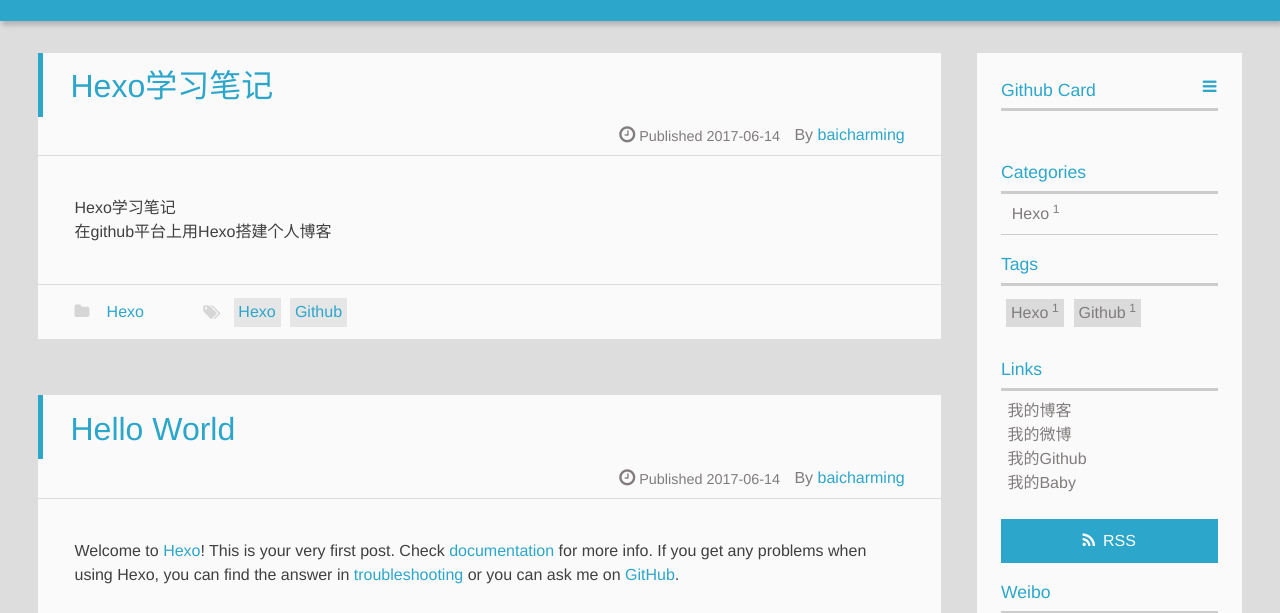
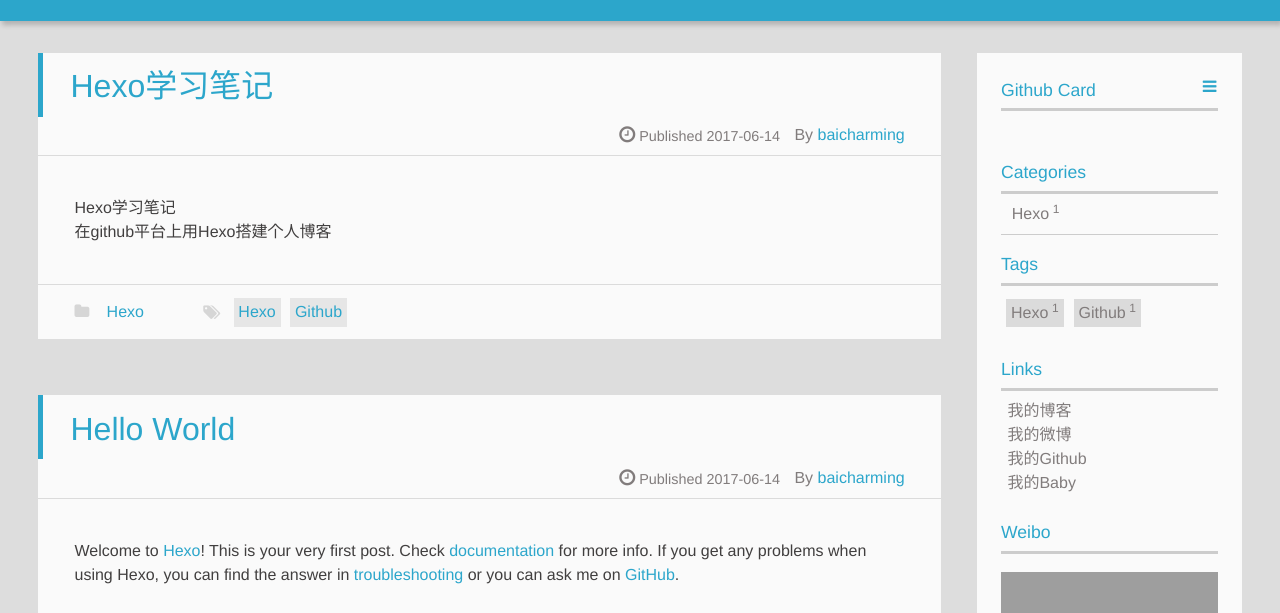
Before and after one commit to baicharming/baicharming.github.io, a plain HTML site: page index.html in a window 1280 px wide. Shown: the part 187-800 px from the top of the page. Drawn offline with Linux system fonts and the light colour scheme; grey boxes are pictures that could not be loaded; a script that the page names is missing.

Commit message:
Site updated: 2017-06-18 16:02:40

```diff
--- a/index.html
+++ b/index.html
@@ -21,8 +21,6 @@
 <meta name="twitter:title" content="小白博客">
 <meta name="twitter:description" content="作者baicharming的技术博客">
 
-
-    <link rel="alternative" href="/atom.xml" title="小白博客" type="application/atom+xml">
 
 
     <link rel="icon" href="/img/bzjfavicon.ico">
@@ -274,10 +272,6 @@
 
 
 
-  <div class="rsspart">
-	<a href="/atom.xml" target="_blank" title="rss">RSS</a>
-</div>
-
   <div class="weiboshow">
   <p class="asidetitle">Weibo</p>
     <iframe width="100%" height="119" class="share_self"  frameborder="0" scrolling="no" src="http://widget.weibo.com/weiboshow/index.php?language=&width=0&height=119&fansRow=2&ptype=1&speed=0&skin=9&isTitle=1&noborder=1&isWeibo=0&isFans=0&uid=null&verifier=b3593ceb&dpc=1"></iframe>
```
Also changed, not shown: 2017/06/14/Hexo学习笔记/index.html (+0 -6 lines), 2017/06/14/hello-world/index.html (+0 -6 lines), about/index.html (+0 -2 lines), archives/2017/06/index.html (+0 -2 lines), archives/2017/index.html (+0 -2 lines), archives/index.html (+0 -2 lines), baby/index.html (+0 -2 lines), categories/Hexo/index.html (+0 -2 lines), tags/Github/index.html (+0 -2 lines), tags/Hexo/index.html (+0 -2 lines).
